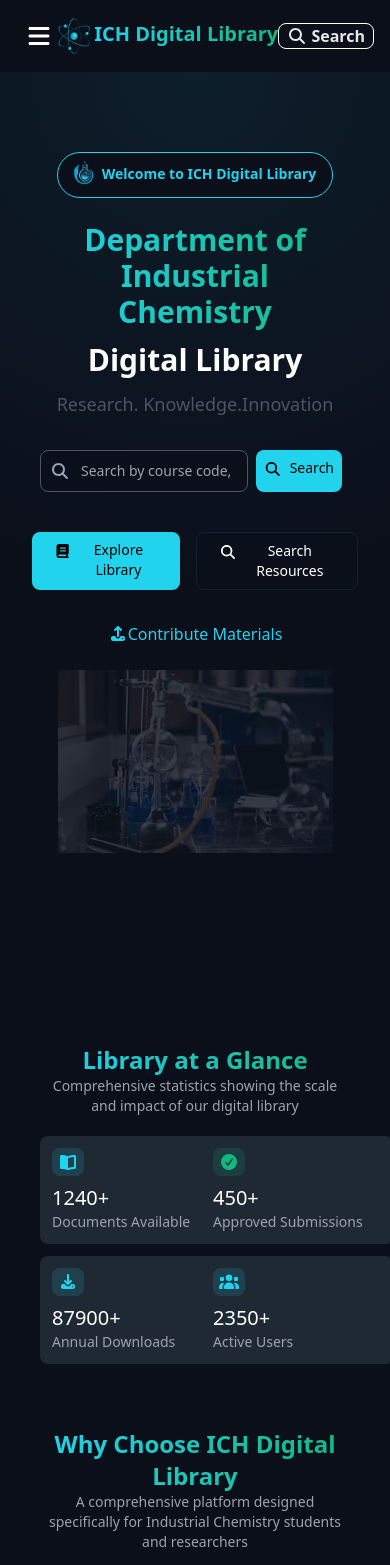
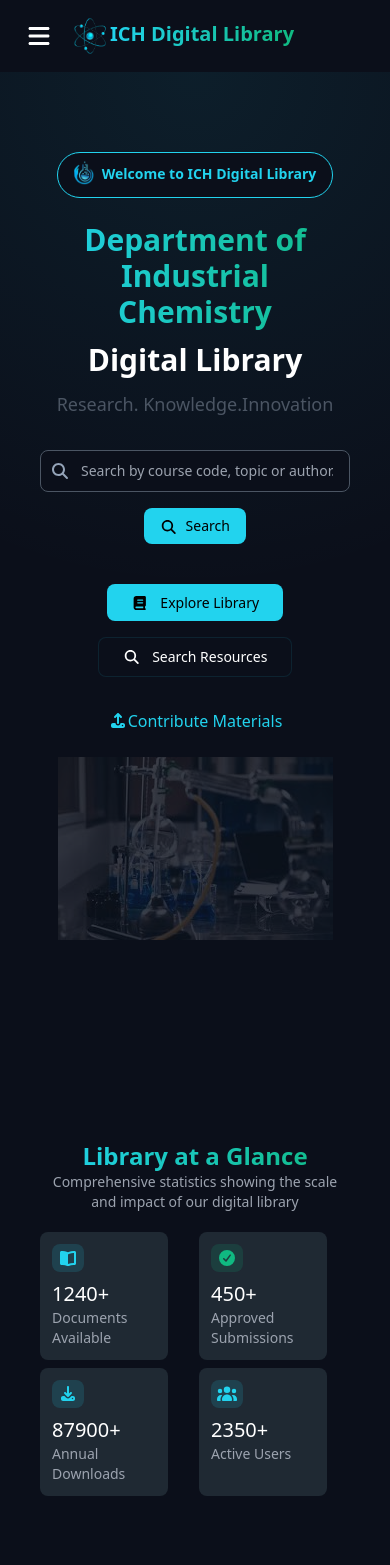
Before and after one commit to Ejiro-Ben/ICH-Library, a React (Vite) app: page / in a window 390 px wide. Shown: the top 1565 px of the page. Built offline with nearby package versions, Linux system fonts and the light colour scheme.

Commit message:
fixed mobile view

```diff
--- a/src/HomePage/Footer.jsx
+++ b/src/HomePage/Footer.jsx
@@ -2,6 +2,8 @@ import { FontAwesomeIcon } from '@fortawesome/react-fontawesome';
 import AtomLogo from '../assets/ich-images/AtomLogo.png';
 import { faGithub, faTwitter } from '@fortawesome/free-brands-svg-icons';
 import { faBarChart, faBookOpen, faEnvelope, faLink } from '@fortawesome/free-solid-svg-icons';
+import { Link } from 'react-router-dom';
+import Library from '../LibraryPage/Library';
 
 function Footer() {
 
@@ -55,7 +57,7 @@ function Footer() {
                             </div>
 
                             <div className='text-gray-400 flex flex-col text-sm'>
-                                <a href='#' className='hover:text-chem-cyan'> Library </a>
+                                <Link to="/library" className='hover:text-chem-cyan'> Library </Link>
                                 <a href='#' className='hover:text-chem-cyan'> Past Questions </a>
                             </div>
                         </div>
--- a/src/HomePage/Hero.jsx
+++ b/src/HomePage/Hero.jsx
@@ -6,6 +6,8 @@ import image3 from '../assets/ich-images/image3.jpg';
 import { faSearch, faBook, faUpload } from "@fortawesome/free-solid-svg-icons";
 import { FontAwesomeIcon } from "@fortawesome/react-fontawesome";
 import SearchBar from "./SearchBar";
+import Library from "../LibraryPage/Library";
+import { Link } from "react-router-dom";
 
 function Hero() {
 
@@ -26,12 +28,12 @@ function Hero() {
 
                     <SearchBar />
 
-                    <div className="flex justify-center mb-4">
-                        <button className="bg-chem-cyan hover:text-white mx-2 text-sm md:text-base rounded-lg py-2 px-6 md:px-8 flex mb-4">
+                    <div className="mb-4 flex flex-col md:flex-row items-center">
+                        <Link to="/library" className="bg-chem-cyan hover:text-white mx-2 text-sm md:text-base rounded-lg py-2 px-6 md:px-8 mb-4">
                             <FontAwesomeIcon icon={faBook} className="mr-3 mt-1 md:mt-1.5 text-sm" />Explore Library
-                        </button>
+                        </Link>
 
-                        <button className="bg-chem-dark text-white border border-chem-cyan/10 hover:border-chem-cyan mx-2 text-sm md:text-base rounded-lg py-2 px-6 md:px-8 flex mb-4">
+                        <button className="bg-chem-dark text-white border border-chem-cyan/10 hover:border-chem-cyan mx-2 text-sm md:text-base rounded-lg py-2 px-6 md:px-8 mb-4">
                             <FontAwesomeIcon icon={faSearch} className="mr-3 mt-1 md:mt-1.5 text-sm" />Search Resources
                         </button>
                     </div>
--- a/src/HomePage/Home.jsx
+++ b/src/HomePage/Home.jsx
@@ -3,6 +3,7 @@ import { FontAwesomeIcon } from "@fortawesome/react-fontawesome";
 import { faBookOpen, faCheckCircle, faDownload, faUsers, faBoltLightning, faShield, faLock, faGlobe, faLocationArrow, faHome, faShareNodes, faUpload, faBook, faFileCircleQuestion, faExclamationCircle, faHistory, faScroll, faBarsStaggered } from "@fortawesome/free-solid-svg-icons";
 import Hero from "./Hero";
 import Footer from "./Footer";
+import { Link } from "react-router-dom";
 
 
 
@@ -10,32 +11,32 @@ function Home() {
     return (
         <>
             <Hero />
-            <section className="bg-chem-dark px-10 pt-32 md:pt-44">
+            <section className="bg-chem-dark px-10 pt-56 md:pt-44">
                 <div className="text-center ">
                     <h1 className="bg-gradient-to-r from-chem-cyan to-chem-green bg-clip-text text-transparent text-2xl font-bold">Library at a Glance</h1>
                     <p className="text-gray-400 text-sm md:text-base">Comprehensive statistics showing the scale and impact of our digital library</p>
                 </div>
 
-                <div className="grid grid-cols-2 gap-3 mt-5 lg:flex lg:justify-center">
-                    <div className="bg-chem-slate text-white flex flex-col justify-start p-3 min-w-48 rounded-lg">
+                <div className="grid grid-cols-2 gap-2 mt-5 md:flex md:justify-center">
+                    <div className="bg-chem-slate text-white flex flex-col justify-start p-3 w-32 lg:min-w-48 rounded-lg">
                         <FontAwesomeIcon icon={faBookOpen} className="p-1.5 rounded-lg text-chem-cyan bg-chem-cyan/15 mb-2" />
                         <h1 className="text-xl">1240+</h1>
                         <p className="text-sm text-gray-400">Documents Available</p>
                     </div>
 
-                    <div className="bg-chem-slate text-white flex flex-col justify-start p-3 min-w-48 rounded-lg">
+                    <div className="bg-chem-slate text-white flex flex-col justify-start p-3 w-32 lg:min-w-48 rounded-lg">
                         <FontAwesomeIcon icon={faCheckCircle} className="p-1.5 rounded-lg text-chem-green bg-chem-green/15 mb-2" />
                         <h1 className="text-xl">450+</h1>
                         <p className="text-sm text-gray-400">Approved Submissions</p>
                     </div>
 
-                    <div className="bg-chem-slate text-white flex flex-col justify-start p-3 min-w-48 rounded-lg">
+                    <div className="bg-chem-slate text-white flex flex-col justify-start p-3 w-32 lg:min-w-48 rounded-lg">
                         <FontAwesomeIcon icon={faDownload} className="p-1.5 rounded-lg text-chem-cyan bg-chem-cyan/15 mb-2" />
                         <h1 className="text-xl">87900+</h1>
                         <p className="text-sm text-gray-400">Annual Downloads</p>
                     </div>
 
-                    <div className="bg-chem-slate text-white flex flex-col justify-start p-3 min-w-48 rounded-lg">
+                    <div className="bg-chem-slate text-white flex flex-col justify-start p-3 w-32 lg:min-w-48 rounded-lg">
                         <FontAwesomeIcon icon={faUsers} className="p-1.5 rounded-lg text-chem-cyan bg-chem-cyan/15 mb-2" />
                         <h1 className="text-xl">2350+</h1>
                         <p className="text-sm text-gray-400">Active Users</p>
@@ -50,7 +51,7 @@ function Home() {
                 </div>
 
                 <div className="grid grid-col-1 gap-2 justify-center mt-4 md:flex md:space-x-3">
-                    <div className="bg-chem-slate text-white flex p-3 w-96 h-32 rounded-lg md:mt-2 md:h-auto">
+                    <div className="bg-chem-slate text-white flex p-3 w-72 h-auto rounded-lg md:mt-2">
                         <FontAwesomeIcon icon={faBoltLightning} className="p-1.5 rounded-lg text-chem-cyan bg-chem-cyan/15 mr-3" />
                         <div>
                             <h1 className="text-xl mb-2">Lightning Fast Search</h1>
@@ -58,7 +59,7 @@ function Home() {
                         </div>
                     </div>
 
-                    <div className="bg-chem-slate text-white flex p-3 w-96 h-32 rounded-lg md:mt-2 md:h-auto">
+                    <div className="bg-chem-slate text-white flex p-3 w-72 h-auto rounded-lg md:mt-2">
                         <FontAwesomeIcon icon={faShield} className="p-1.5 rounded-lg text-chem-cyan bg-chem-cyan/15 mr-3" />
                         <div>
                             <h1 className="text-xl mb-2">Verified Content</h1>
@@ -66,7 +67,7 @@ function Home() {
                         </div>
                     </div>
 
-                    <div className="bg-chem-slate text-white flex p-3 w-96 h-32 rounded-lg md:mt-2 md:h-auto">
+                    <div className="bg-chem-slate text-white flex p-3 w-72 h-auto rounded-lg md:mt-2">
                         <FontAwesomeIcon icon={faShareNodes} className="p-1.5 rounded-lg text-chem-cyan bg-chem-cyan/15 mr-3" />
                         <div>
                             <h1 className="text-xl mb-2">Easy Sharing</h1>
@@ -74,7 +75,7 @@ function Home() {
                         </div>
                     </div>
 
-                    <div className="bg-chem-slate text-white flex p-3 w-96 h-32 rounded-lg md:mt-2 md:h-auto">
+                    <div className="bg-chem-slate text-white flex p-3 w-72 h-auto rounded-lg md:mt-2">
                         <FontAwesomeIcon icon={faBarsStaggered} className="p-1.5 rounded-lg text-chem-cyan bg-chem-cyan/15 mr-3" />
                         <div>
                             <h1 className="text-xl mb-2">Track Progress</h1>
@@ -82,7 +83,7 @@ function Home() {
                         </div>
                     </div>
 
-                    <div className="bg-chem-slate text-white flex p-3 w-96 h-32 rounded-lg md:mt-2 md:h-auto">
+                    <div className="bg-chem-slate text-white flex p-3 w-72 h-auto rounded-lg md:mt-2">
                         <FontAwesomeIcon icon={faLock} className="p-1.5 rounded-lg text-chem-cyan bg-chem-cyan/15 mr-3" />
                         <div>
                             <h1 className="text-xl mb-2">Secure Access</h1>
@@ -90,7 +91,7 @@ function Home() {
                         </div>
                     </div>
 
-                    <div className="bg-chem-slate text-white flex p-3 w-96 h-32 rounded-lg md:mt-2 md:h-auto">
+                    <div className="bg-chem-slate text-white flex p-3 w-72 h-auto rounded-lg md:mt-2">
                         <FontAwesomeIcon icon={faGlobe} className="p-1.5 rounded-lg text-chem-cyan bg-chem-cyan/15 mr-3" />
                         <div>
                             <h1 className="text-xl mb-2">Always Available</h1>
@@ -113,20 +114,20 @@ function Home() {
                             Explore
                         </h1>
 
-                        <a href="#" className="py-1 border border-chem-cyan/10 hover:border-chem-cyan text-center rounded-lg">
+                        <Link to="/" className="py-1 border border-chem-cyan/10 hover:border-chem-cyan text-center rounded-lg">
                             <FontAwesomeIcon icon={faHome} className="text-chem-cyan" />
                             <p className="text-white">Home</p>
-                        </a>
+                        </Link>
 
                         <a href="#" className="py-1 border border-chem-cyan/10 hover:border-chem-cyan text-center rounded-lg">
                             <FontAwesomeIcon icon={faScroll} className="text-chem-cyan" />
                             <p className="text-white">Research Papers</p>
                         </a>
 
-                        <a href="#" className="py-1 border border-chem-cyan/10 hover:border-chem-cyan text-center rounded-lg">
+                        <Link to="/library" className="py-1 border border-chem-cyan/10 hover:border-chem-cyan text-center rounded-lg">
                             <FontAwesomeIcon icon={faBook} className="text-chem-cyan" />
                             <p className="text-white">Library</p>
-                        </a>
+                        </Link>
 
                         <a href="#" className="py-1 border border-chem-cyan/10 hover:border-chem-cyan text-center rounded-lg">
                             <FontAwesomeIcon icon={faFileCircleQuestion} className="text-chem-cyan" />
@@ -169,10 +170,13 @@ function Home() {
                     <p className="text-gray-400 mb-3">Start your journey through our comprehensive digital library. Browse thousands of academic resources or contribute your own materials </p>
 
                     <div className="md:flex md:justify-around">
-                        <button className="text-sm md:text-base bg-chem-cyan rounded-lg p-2 w-48 mb-3 md:mb-0 mr-3 hover:text-white">
-                            <FontAwesomeIcon icon={faBook} />
-                            Browse Library
-                        </button>
+                        <Link to="/Library">
+                            <button className="text-sm md:text-base bg-chem-cyan rounded-lg p-2 w-48 mb-3 md:mb-0 mr-3 hover:text-white">
+                                <FontAwesomeIcon icon={faBook} />
+                                Browse Library
+                            </button>
+
+                        </Link>
 
                         <button className="text-white text-sm md:text-base border border-chem-cyan/10 hover:border-chem-cyan rounded-lg p-2 w-48 mr-3">
                             <FontAwesomeIcon icon={faUpload} />
@@ -181,7 +185,7 @@ function Home() {
                     </div>
                 </div>
             </section>
-        <Footer />
+            <Footer />
         </>
     )
 }
--- a/src/HomePage/NavBar.jsx
+++ b/src/HomePage/NavBar.jsx
@@ -27,15 +27,15 @@ function NavBar() {
 
     return (
 
-    <nav ref={ref} className="bg-chem-dark p-4 flex justify-between items-center sticky top-0 z-50 md:flex md:justify-around md:text-sm lg:text-base">
+        <nav ref={ref} className="bg-chem-dark p-4 flex items-center sticky top-0 z-50 md:flex md:justify-around md:text-sm lg:text-base">
             <button
-            className="text-white text-2xl ml-2 md:hidden cursor-pointer"
+                className="text-white text-2xl ml-2 md:hidden cursor-pointer mr-4"
                 aria-label="Toggle menu"
                 aria-expanded={isOpen}
                 onClick={() => setIsOpen(prev => !prev)}
             >
                 <FontAwesomeIcon icon={faBars} className={`${isOpen ? 'hidden' : 'flex'}`} />
-            <FontAwesomeIcon icon={faX}  className={`${isOpen ? 'flex' : 'hidden'}`} />
+                <FontAwesomeIcon icon={faX} className={`${isOpen ? 'flex' : 'hidden'}`} />
             </button>
 
 
@@ -45,7 +45,7 @@ function NavBar() {
             </div>
 
             {/*larger screens navigation */}
-        <div className="hidden lg:flex space-x-6 justify-center">
+            <div className="hidden md:flex space-x-6 justify-center">
                 <ul className="flex space-x-6 justify-center">
                     <li className="text-chem-text hover:text-chem-cyan transition duration-300">
                         <FontAwesomeIcon icon={faHome} />
@@ -74,17 +74,21 @@ function NavBar() {
                 </ul>
             </div>
 
-        {/*medium screens navigation */}
-        <div className= "hidden md:flex lg:hidden absolute top-16 mt-4 p-4 bg-chem-cyan/10 rounded-lg w-auto">
-            <ul className="flex space-x-4">
+            {/*smaller screens navigation */}
+            <div className={`${isOpen ? 'flex' : 'hidden'} md:hidden absolute top-16 mt-2 p-4 bg-chem-dark max-w-48 rounded-lg`}>
+                <ul className="flex flex-col space-y-6">
                     <li className="text-chem-text hover:text-chem-cyan transition duration-300 rounded-full bg-chem-cyan/10 p-2">
+                        <Link to="/">
                             <FontAwesomeIcon icon={faHome} />
-                    <Link to="/">Home</Link>
+                            Home
+                        </Link>
                     </li>
 
                     <li className="text-chem-text hover:text-chem-cyan transition duration-300 rounded-full bg-chem-cyan/10 p-2">
+                        <Link to="/library">
                             <FontAwesomeIcon icon={faBook} />
-                    <Link to="/library">Library</Link>
+                            Library
+                        </Link>
                     </li>
 
                     <li className="text-chem-text hover:text-chem-cyan transition duration-300 rounded-full bg-chem-cyan/10 p-2">
@@ -103,45 +107,6 @@ function NavBar() {
                     </li>
                 </ul>
             </div>
-
-        {/*smaller screens navigation */}
-        <div className={`${isOpen ? 'flex' : 'hidden'} md:hidden absolute top-16 mt-2 p-4 bg-chem-dark max-w-48 rounded-lg`}>
-            <ul className="flex flex-col space-y-6">
-                <li className="text-chem-text hover:text-chem-cyan transition duration-300 rounded-full bg-chem-cyan/10 p-2">
-                    <FontAwesomeIcon icon={faHome} />
-                    <Link to="/">Home</Link>
-                </li>
-
-                <li className="text-chem-text hover:text-chem-cyan transition duration-300 rounded-full bg-chem-cyan/10 p-2">
-                    <FontAwesomeIcon icon={faBook} />
-                    <Link to="/library">Library</Link>
-                </li>
-
-                 <li className="text-chem-text hover:text-chem-cyan transition duration-300 rounded-full bg-chem-cyan/10 p-2">
-                    <FontAwesomeIcon icon={faScroll} />
-                    <a href="#researchpapers">Research Papers</a>
-                </li>
-
-                <li className="text-chem-text hover:text-chem-cyan transition duration-300 rounded-full bg-chem-cyan/10 p-2">
-                    <FontAwesomeIcon icon={faFileCircleQuestion} />
-                    <a href="#pastquestions">Past Questions</a>
-                </li>
-
-                <li className="text-chem-text hover:text-chem-cyan transition duration-300 rounded-full bg-chem-cyan/10 p-2">
-                    <FontAwesomeIcon icon={faExclamationCircle} />
-                    <a href="#about">About</a>
-                </li>
-            </ul>
-        </div>
-
-        <div>
-            <ul className='flex'>
-                <li className="text-chem-text font-bold border border-white rounded-lg px-2 space-x-1 hover:text-chem-cyan hover:border-chem-cyan transition duration-300">
-                    <FontAwesomeIcon icon={faSearch} />
-                    <a href="#home">Search</a>
-                </li>
-            </ul>
-        </div>
         </nav>
     );
 }
--- a/src/HomePage/SearchBar.jsx
+++ b/src/HomePage/SearchBar.jsx
@@ -5,13 +5,13 @@ import { faSearch } from "@fortawesome/free-solid-svg-icons"
 function SearchBar() {
 
     return (
-        <div className="flex w-full justify-center px-4 mt-8 mb-6">
+        <div className="flex w-full justify-center px-4 mt-8 mb-6 flex-col md:flex-row items-center">
             <div className="relative w-full sm:max-w-sm md:max-w-md lg:max-w-lg mb-4">
                 <FontAwesomeIcon icon={faSearch} className="absolute left-3 top-1/2 h-4 w-4 -translate-y-1/2 pointer-events-none sm:h-4 sm:w-4 md:h-5 md:w-5 text-slate-400" />
                 <input placeholder="Search by course code, topic or author..." className="w-full rounded-lg border border-gray-600 bg-chem-dark text-white py-2.5 pl-10 pr-4 text-sm md:pl-12 md:text-base focus:border-chem-cyan focus:outline-none focus:ring-chem-cyan overflow-hidden"></input>
             </div>
 
-            <button className="bg-chem-cyan hover:text-white mx-2 text-sm md:text-base rounded-lg p-2 md:px-3 flex mb-4">
+            <button className="bg-chem-cyan hover:text-white mx-2 text-sm md:text-base rounded-lg py-2 px-4 md:px-3 flex mb-4 w-fit">
                 <FontAwesomeIcon icon={faSearch} className="mr-2 mt-1 md:mt-1.5 text-sm" />Search
             </button>
         </div>
```
Lines whose indentation alone changed are shown as unchanged.
